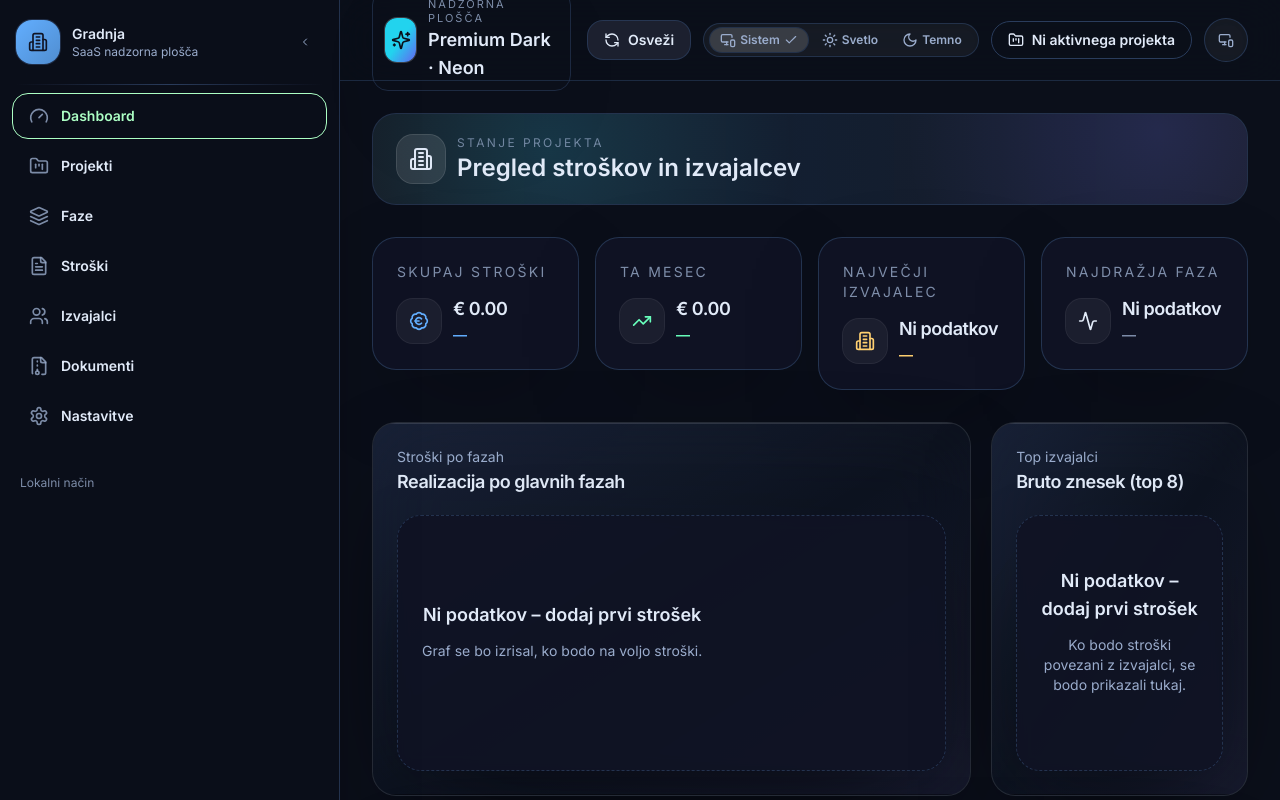
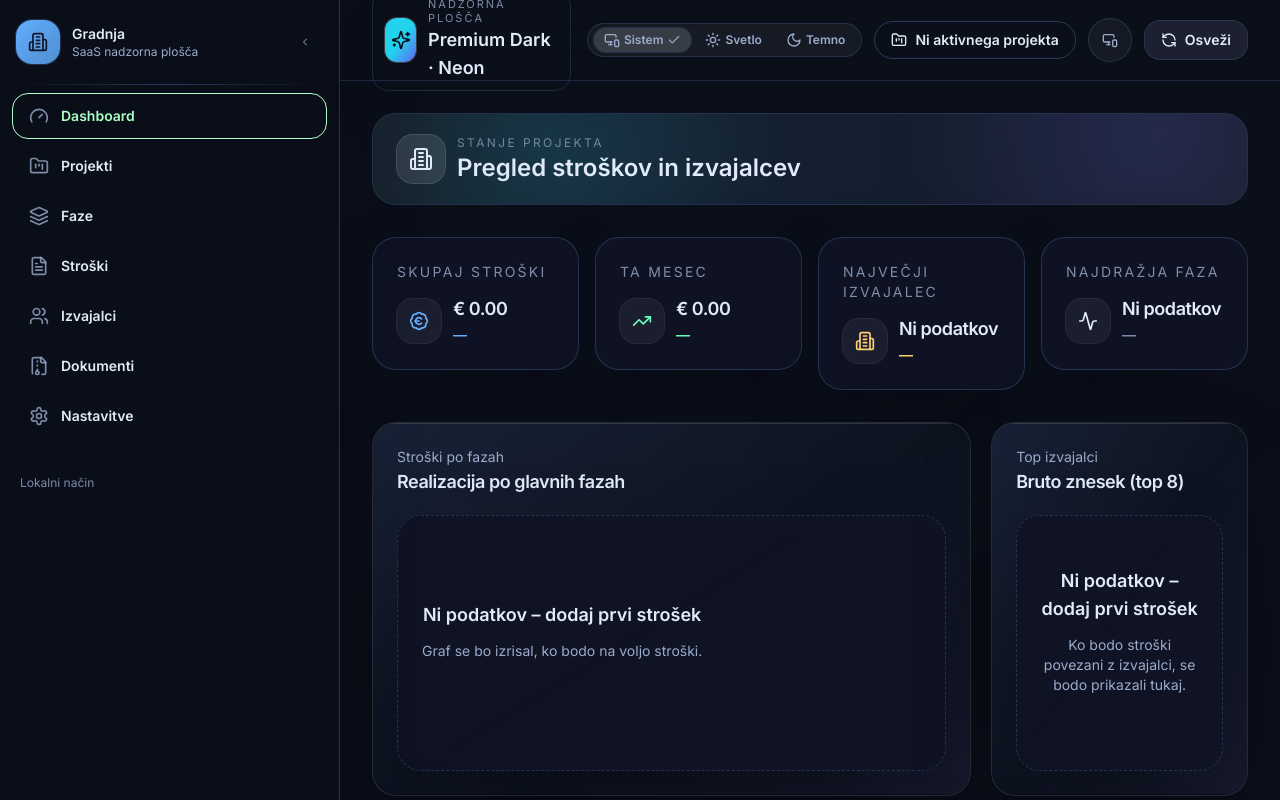
Before and after one commit to Damc87/SS_V1, a React (Vite) app: page / in a window 1280 px wide. Shown: the top 800 px of the page. Built offline with nearby package versions, Linux system fonts and the light colour scheme.

Commit message:
Clean dashboard labels and adjust topbar layout

```diff
--- a/src/components/Topbar.tsx
+++ b/src/components/Topbar.tsx
@@ -40,19 +40,7 @@ export function Topbar() {
             </div>
           </div>
 
-          <div className="ml-auto flex items-center gap-2 sm:gap-3">
-            <motion.div whileHover={{ y: -1 }}>
-              <Button
-                variant="secondary"
-                size="md"
-                className="gap-2 rounded-2xl border border-accent/30 bg-gradient-to-r from-white/5 via-accent/10 to-white/5 text-foreground shadow-soft"
-                onClick={handleRefresh}
-              >
-                <RefreshCcw className="h-4 w-4 text-accent" />
-                <span className="hidden sm:inline">Osveži</span>
-              </Button>
-            </motion.div>
-
+          <div className="flex flex-1 items-center justify-end gap-2 sm:gap-3">
             <div className="flex items-center gap-1 rounded-full border border-border/70 bg-white/5 px-1.5 py-1 shadow-inner">
               {themeOptions.map((option) => (
                 <button
@@ -79,6 +67,18 @@ export function Topbar() {
             <div className="flex h-11 w-11 items-center justify-center rounded-full border border-border/80 bg-white/5 text-muted-foreground shadow-inner">
               {modeIcon}
             </div>
+
+            <motion.div whileHover={{ y: -1 }}>
+              <Button
+                variant="secondary"
+                size="md"
+                className="gap-2 rounded-2xl border border-accent/30 bg-gradient-to-r from-white/5 via-accent/10 to-white/5 text-foreground shadow-soft"
+                onClick={handleRefresh}
+              >
+                <RefreshCcw className="h-4 w-4 text-accent" />
+                <span className="hidden sm:inline">Osveži</span>
+              </Button>
+            </motion.div>
           </div>
         </div>
       </div>
--- a/src/features/dashboard/CostsByPhaseChart.tsx
+++ b/src/features/dashboard/CostsByPhaseChart.tsx
@@ -3,7 +3,7 @@ import type { TickProps } from 'recharts';
 import { Bar, BarChart, CartesianGrid, Cell, ResponsiveContainer, Text, Tooltip, XAxis, YAxis } from 'recharts';
 import { useData } from '../../store/useData';
 import { EmptyState } from '../../components/EmptyState';
-import { formatCurrency, getPhaseColor, GlassTooltip, gridStyle, tickLabel, withAlpha, animation, baseColors } from './chartTheme';
+import { formatCurrency, getPhaseColor, GlassTooltip, gridStyle, tickLabel, withAlpha, animation, baseColors, sanitizeLabel } from './chartTheme';
 
 const pastelGold = '#F4E29C';
 
@@ -24,7 +24,7 @@ export function CostsByPhaseChart() {
     const values = [...phases]
       .sort((a, b) => a.order_no - b.order_no)
       .map((p) => ({
-        name: p.name,
+        name: sanitizeLabel(p.name),
         id: p.id,
         value: activeCosts
           .filter((c) => {
@@ -49,7 +49,7 @@ export function CostsByPhaseChart() {
   const truncateLabel = (value: string, max = 14) => (value.length > max ? `${value.slice(0, max - 1)}…` : value);
 
   const AxisTick = (props: TickProps) => {
-    const label = String(props.payload?.value ?? '');
+    const label = sanitizeLabel(props.payload?.value);
     return (
       <Text
         {...props}
@@ -110,7 +110,7 @@ export function CostsByPhaseChart() {
             content={
               <GlassTooltip<number, string>
                 valueFormatter={(value) => formatCurrency(value ?? 0)}
-                labelFormatter={(label, item) => (item?.payload?.name as string) || String(label ?? '')}
+                labelFormatter={(label, item) => sanitizeLabel(item?.payload?.name ?? label)}
               />
             }
           />
--- a/src/features/dashboard/TopContractorsChart.tsx
+++ b/src/features/dashboard/TopContractorsChart.tsx
@@ -3,14 +3,11 @@ import type { TickProps } from 'recharts';
 import { Bar, BarChart, CartesianGrid, Cell, ResponsiveContainer, Text, Tooltip, XAxis, YAxis } from 'recharts';
 import { useData } from '../../store/useData';
 import { EmptyState } from '../../components/EmptyState';
-import { animation, formatCurrency, GlassTooltip, gridStyle, neonPalette, tickLabel, withAlpha } from './chartTheme';
+import { animation, formatCurrency, GlassTooltip, gridStyle, neonPalette, sanitizeLabel, tickLabel, withAlpha } from './chartTheme';
 
 export function TopContractorsChart() {
   const { costs, contractors } = useData();
-  const sanitizeName = useCallback((value: unknown) => {
-    const text = typeof value === 'string' ? value : value == null ? '' : String(value);
-    return text.replace(/\[object Object\],?\s*/gi, '').trim();
-  }, []);
+  const sanitizeName = useCallback((value: unknown) => sanitizeLabel(value), []);
 
   const data = useMemo(() => {
     const decorated = contractors
--- a/src/features/dashboard/chartTheme.tsx
+++ b/src/features/dashboard/chartTheme.tsx
@@ -10,6 +10,11 @@ const baseColors = {
 const neonPalette = ['#8BE9FD', '#A78BFA', '#7CF5D2', '#7EA0FF', '#FFB86C', '#F472B6'];
 
 const hashString = (value: string) => value.split('').reduce((acc, char) => acc + char.charCodeAt(0), 0);
+
+const sanitizeLabel = (value: unknown) => {
+  const text = typeof value === 'string' ? value : value == null ? '' : String(value);
+  return text.replace(/\[object Object\],?\s*/gi, '').replace(/\s{2,}/g, ' ').trim();
+};
 
 const withAlpha = (hex: string, alpha: number) => {
   const normalized = hex.replace('#', '');
@@ -92,4 +97,5 @@ export {
   tickLabel,
   tooltipStyles,
   withAlpha,
+  sanitizeLabel,
 };
```
